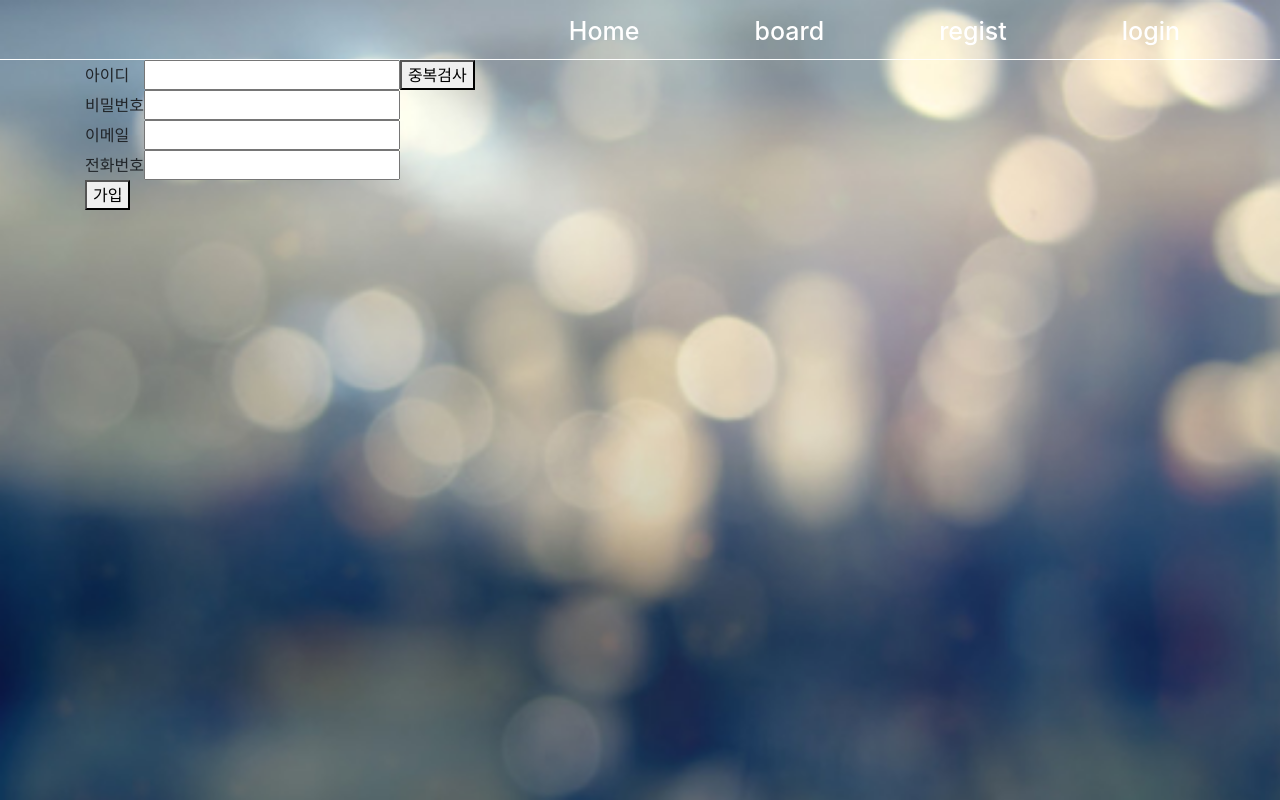
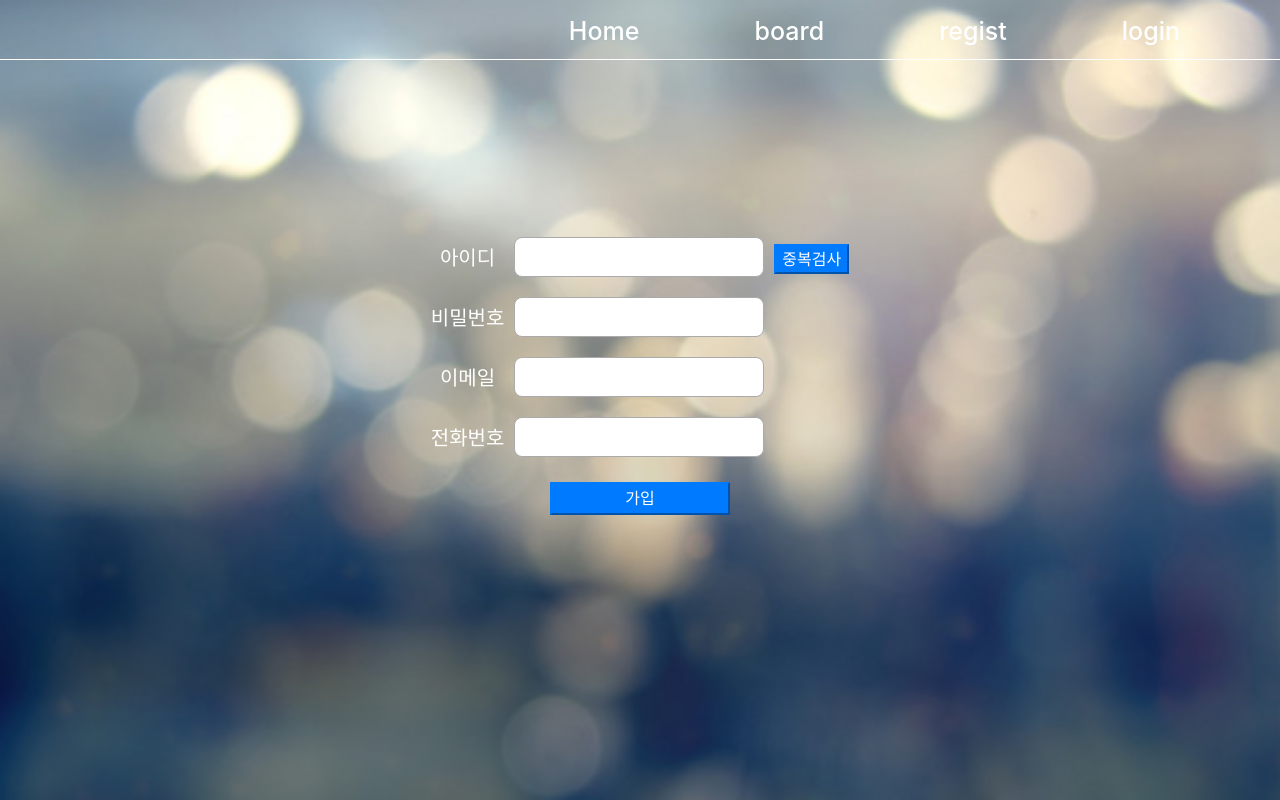
Before and after one commit to ijw9209/react-board, a React (Create React App) app: page /Regist in a window 1280 px wide. Built offline with nearby package versions, Linux system fonts and the light colour scheme.

Commit message:
회원가입 구현중

```diff
--- a/package.json
+++ b/package.json
@@ -2,10 +2,12 @@
   "name": "react-board",
   "version": "0.1.0",
   "private": true,
+  "proxy": "http://localhost:3000",
   "dependencies": {
     "@testing-library/jest-dom": "^4.2.4",
     "@testing-library/react": "^9.3.2",
     "@testing-library/user-event": "^7.1.2",
+    "axios": "^0.19.2",
     "bootstrap": "^4.4.1",
     "react": "^16.13.1",
     "react-bootstrap": "^1.0.0",
--- a/src/App.js
+++ b/src/App.js
@@ -1,10 +1,11 @@
 import React, { Component } from 'react';
 import { Route, Link } from 'react-router-dom';
 
-import home from './pages/home';
-import login from './pages/login';
-import regist from './pages/regist';
-import board from './pages/board';
+
+import Home from './pages/home';
+import Login from './pages/login';
+import Regist from './pages/regist';
+import Board from './pages/board';
 
 import './reset.css';
 import './App.css';
@@ -12,17 +13,31 @@ import './App.css';
 import 'bootstrap/dist/css/bootstrap.min.css';
 class App extends Component {
 
+  state = {
+    users: []
+  }
+
+  // handleUserCreate = (_id, _pw, _email, _phone) => {
+  //   console.log(_id);
+  //   this.setState({
+  //     users: this.state.users.concat(
+  //       { id: _id, pw: _pw, email: _email, phone: _phone }
+  //     )
+  //   })
+  // };
+
+
   render() {
     return (
       <>
         <header className="header_wrap">
-          <Link to="/login">
+          <Link to="/Login" onSubmit={this.handleUserCreate}>
             <div className="header_menu">login</div>
           </Link>
-          <Link to="/regist">
+          <Link to="/Regist">
             <div className="header_menu">regist</div>
           </Link>
-          <Link to="/board">
+          <Link to="/Board">
             <div className="header_menu">board</div>
           </Link>
           <Link to="/">
@@ -30,10 +45,11 @@ class App extends Component {
           </Link>
         </header>
         <main>
-          <Route exact path="/" component={home} />
-          <Route path="/regist" component={regist} />
-          <Route path="/board" component={board} />
-          <Route path="/login" component={login} />
+          <Route exact path="/" component={Home} />
+          <Route path="/Regist" component={Regist} />
+          {/* // render={() => <Regist onSubmit={this.handleUserCreate} />} />  */}
+          <Route path="/Board" component={Board} />
+          <Route path="/Login" component={Login} />
         </main>
       </>
     );
--- /dev/null
+++ b/src/pages/login.css
@@ -0,0 +1,32 @@
+.login_wrap{
+
+}
+
+.form_wrap{
+    width: 200px;
+    height: 200px;
+    margin: 0 auto;
+    margin-top: 20%;
+}
+
+.login_form input{
+    display: inherit;
+}
+
+.login-btn{
+    margin-top: 40px;
+    width: 250px;
+    height: 35px;
+    border-radius: 10px;
+}
+
+input{
+    padding-left: 10px;
+    height: 40px;
+    border-radius: 8px;
+    width: 250px;
+}
+
+input:nth-child(2){
+    margin-top: 20px;
+}
--- a/src/pages/login.js
+++ b/src/pages/login.js
@@ -1,14 +1,18 @@
 import React, { Component } from 'react';
+
+import './login.css';
 
 class login extends Component {
     render() {
         return (
-            <div>
-                <form>
-                    <input type="text" placeholder="아이디"></input>
-                    <input type="text" placeholder="비밀번호"></input>
-                    <button>로그인</button>
-                </form>
+            <div className="container login_wrap">
+                <div className="form_wrap">
+                    <form className="login_form">
+                        <input type="text" placeholder="아이디"></input>
+                        <input type="password" placeholder="비밀번호"></input>
+                        <button className="btn-primary login-btn">로그인</button>
+                    </form>
+                </div>
             </div>
         );
     }
--- /dev/null
+++ b/src/pages/regist.css
@@ -0,0 +1,33 @@
+.regist_form_wrap form{
+    text-align: center;
+    margin-top: 15%;
+}
+
+input{
+    outline:none;
+	border:1px #AAAAAA solid;
+	padding-top:5px;
+	font-family:tahoma;
+	font-size:12px;
+    color:#777777;
+}
+
+input[type="text"],
+input[type="password"] {
+
+}
+
+tr .td_input {
+    padding: 10px;
+}
+
+tr th {
+    color: #ffffff;
+    font-size: 20px;
+}
+
+.submit-btn {
+    width: 180px;
+    height: 33px;
+    margin-top: 15px;
+}
--- a/src/pages/regist.js
+++ b/src/pages/regist.js
@@ -1,70 +1,90 @@
 import React, { Component } from 'react';
 
+import './regist.css';
 class regist extends Component {
-
+    no = 1;
     state = {
         id: "",
         pw: "",
         email: "",
-        phone: ""
+        phone: "",
+        users: []
     }
 
-
     handleId = e => {
-        console.log(e.target.value);
         this.setState({
             id: e.target.value
         })
     }
 
     handlePw = e => {
-        console.log(e.target.value);
         this.setState({
             pw: e.target.value
         })
     }
 
     handleEmail = e => {
-        console.log(e.target.value);
         this.setState({
             email: e.target.value
         })
     }
 
     handlePhone = e => {
-        console.log(e.target.value);
         this.setState({
             phone: e.target.value
         })
     }
 
+    handleSubmit = e => {
+        e.preventDefault();
+        e.target.reset();
+
+        // const { history } = this.props;
+        // history.push('/Login');
+        const { id, pw, email, phone, users } = this.state;
+        const newItem = {
+            no: this.no++,
+            id: id,
+            pw: pw,
+            email: email,
+            phone: phone
+        }
+        const updatedItems = [...users, newItem];
+        this.setState({
+            users: updatedItems
+        })
+        localStorage.setItem("userInfo", JSON.stringify(updatedItems));
+        let d = JSON.parse(localStorage.getItem("userInfo"));
+        console.log(d);
+
+    }
+
     render() {
-        const { id } = this.state;
         return (
             <div className="container regist_form_wrap">
-                <form>
-                    <table>
+                <form onSubmit={this.handleSubmit}>
+                    <table className="mx-auto">
                         <tbody>
                             <tr>
                                 <th>아이디</th>
-                                <td><input type="text" onChange={this.handleId} value={id}></input></td>
-                                <td><button>중복검사</button></td>
+                                <td className="td_input"><input type="text" onChange={this.handleId}></input></td>
+                                <td><button className="btn-primary">중복검사</button></td>
                             </tr>
                             <tr>
                                 <th>비밀번호</th>
-                                <td><input type="text" onChange={this.handlePw}></input></td>
+                                <td className="td_input"><input type="password" onChange={this.handlePw}></input></td>
                             </tr>
                             <tr>
                                 <th>이메일</th>
-                                <td><input type="text" onChange={this.handleEmail}></input></td>
+                                <td className="td_input"><input type="text" onChange={this.handleEmail}></input></td>
                             </tr>
                             <tr>
                                 <th>전화번호</th>
-                                <td><input type="text" onChange={this.handlePhone}></input></td>
+                                <td className="td_input"><input type="text" onChange={this.handlePhone}></input></td>
                             </tr>
                         </tbody>
                     </table>
-                    <button type="submit">가입</button>
+                    <button type="submit" className="btn-primary submit-btn">가입</button>
                 </form>
             </div>
         );
```
Also changed, not shown: 1 other file (tests, documents, lock files or other folders).
